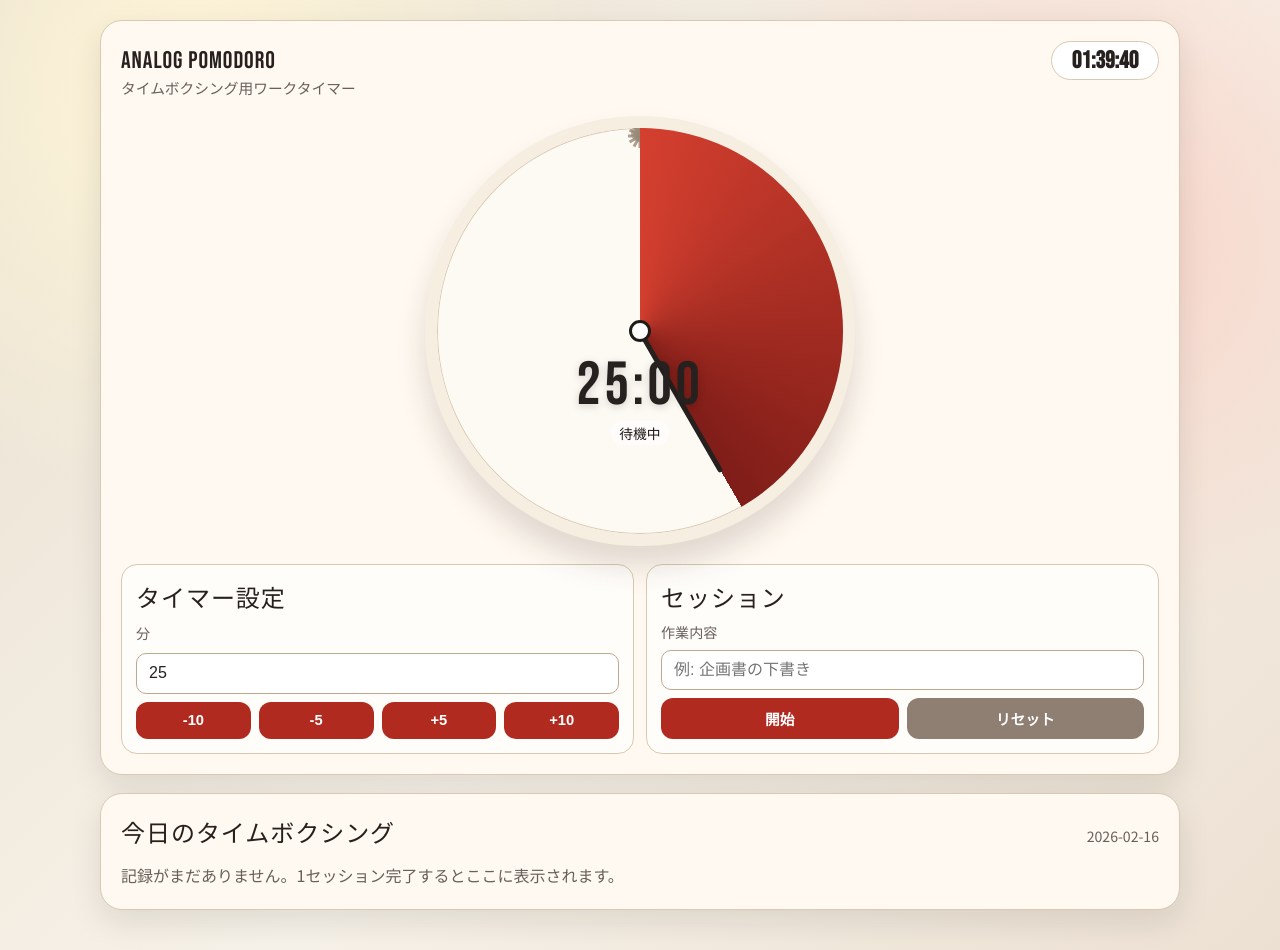
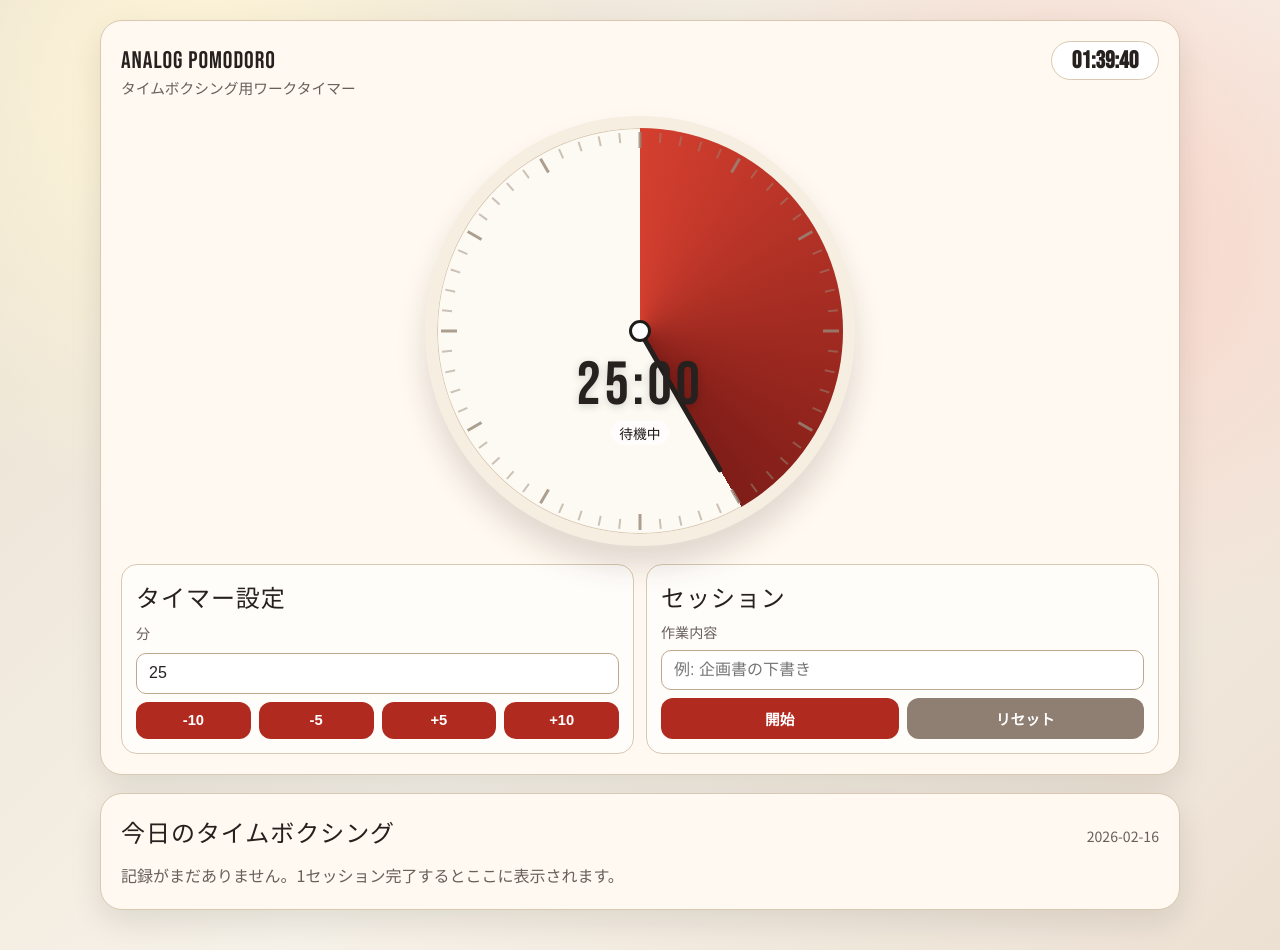
Before and after one commit to Corona-Shio/pomodoro-timer, a React (Vite) app: page / in a window 1280 px wide. Built offline with nearby package versions, Linux system fonts and the light colour scheme.

Commit message:
Fix dial tick layout and stacking order

```diff
--- a/src/App.tsx
+++ b/src/App.tsx
@@ -177,7 +177,7 @@ function App() {
                 <i
                   key={idx}
                   className={`tick ${idx % 5 === 0 ? 'major' : ''}`}
-                  style={{ transform: `translateX(-50%) rotate(${idx * 6}deg)` }}
+                  style={{ transform: `rotate(${idx * 6}deg)` }}
                 />
               ))}
             </div>
--- a/src/app.css
+++ b/src/app.css
@@ -116,20 +116,28 @@ h2 {
 .ticks {
   position: absolute;
   inset: 0;
+  z-index: 2;
 }
 
 .tick {
   position: absolute;
+  inset: 0;
+  transform-origin: 50% 50%;
+}
+
+.tick::before {
+  content: '';
+  position: absolute;
   left: 50%;
   top: 4px;
-  transform-origin: 50% calc(50% - 4px);
+  transform: translateX(-50%);
   width: 2px;
   height: 10px;
   background: #998979;
   opacity: 0.5;
 }
 
-.tick.major {
+.tick.major::before {
   height: 16px;
   width: 3px;
   opacity: 0.8;
@@ -139,6 +147,7 @@ h2 {
   position: absolute;
   inset: 0;
   --red-angle: 0deg;
+  z-index: 1;
   background: conic-gradient(
     from 0deg,
     #d43f2f 0deg,
@@ -158,6 +167,7 @@ h2 {
   height: 40%;
   background: var(--ink);
   border-radius: 10px;
+  z-index: 3;
   transition: transform var(--dial-motion) linear;
 }
 
@@ -170,6 +180,7 @@ h2 {
   border-radius: 50%;
   background: #fff;
   border: 3px solid #1f1b1a;
+  z-index: 4;
   transform: translate(-50%, -50%);
 }
 
@@ -179,7 +190,7 @@ h2 {
   text-align: center;
   display: grid;
   gap: 4px;
-  z-index: 2;
+  z-index: 5;
 }
 
 .digital span {
```
